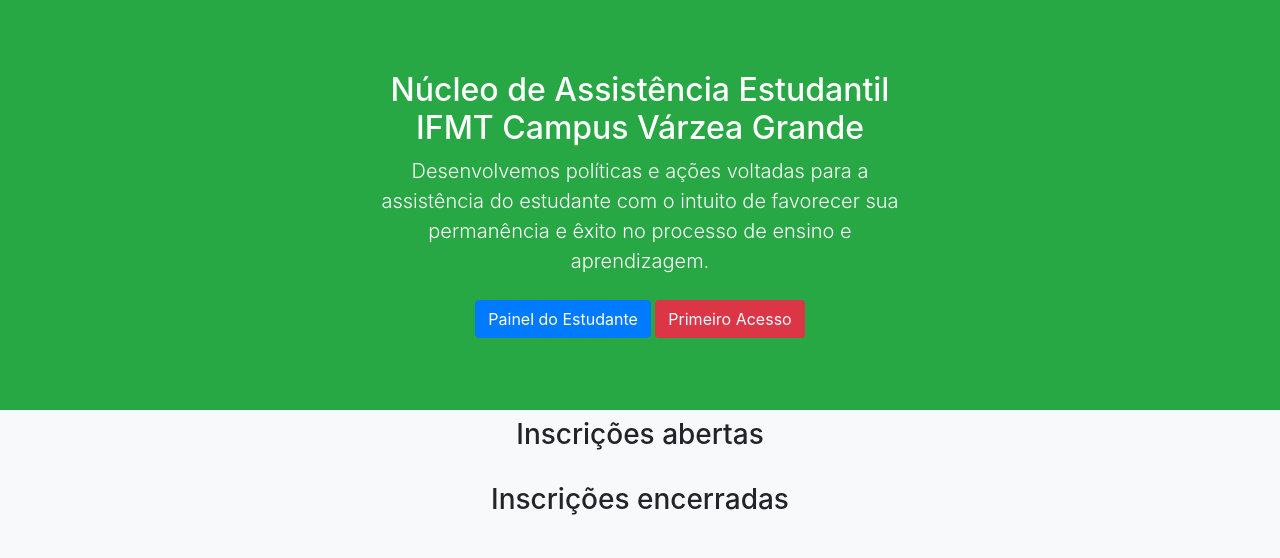
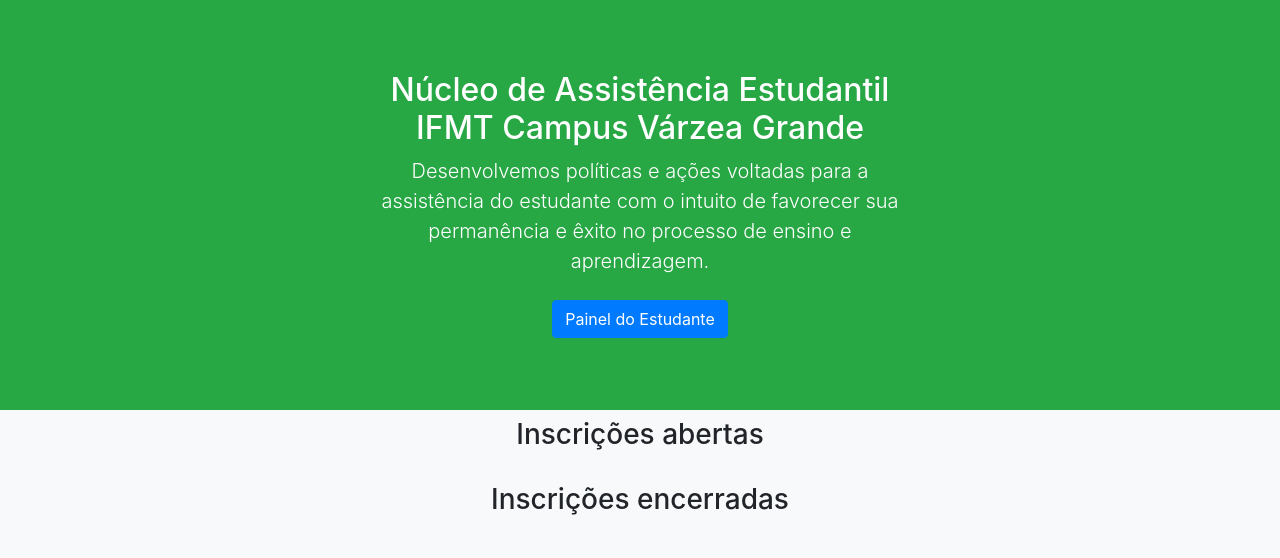
Before and after one commit to amarantejoacil/sisnae, a Django app: page / in a window 1280 px wide. Shown: the part 57-615 px from the top of the page. Run offline with Django 3.2, Linux system fonts and the light colour scheme; data that the repository does not hold is empty; some libraries are stand-ins or nearby versions.

Commit message:
removendo rota primeiro acesso do modulo core

```diff
--- a/aluno/urls.py
+++ b/aluno/urls.py
@@ -2,5 +2,5 @@ from django.urls import path
 
 from .views import AlunoView
 urlpatterns = [
-    path('', AlunoView.as_view(), name='AlunoView'),
+    path('primeiro_acesso', AlunoView.as_view(), name='AlunoView'),
 ]
--- a/core/templates/topo.html
+++ b/core/templates/topo.html
@@ -7,7 +7,7 @@
         <p class="lead text-white">Desenvolvemos políticas e ações voltadas para a assistência do estudante com o intuito de favorecer sua permanência e êxito no processo de ensino e aprendizagem.</p>
         <p>
           <a href="{% url 'painel_estudante' %}" class="btn btn-primary my-2">Painel do Estudante</a>
-          <a href="{% url 'primeiro_acesso' %}" class="btn bg-danger text-white my-2">Primeiro Acesso</a>
+          <!--<a href="" class="btn bg-danger text-white my-2">Primeiro Acesso</a>-->
           <!--<a href="#" class="btn btn-secondary my-2">Secondary action</a>-->
         </p>
       </div>
--- a/core/urls.py
+++ b/core/urls.py
@@ -1,7 +1,7 @@
 from django.urls import path
 
 from .views import IndexView, PerguntaFreqView, EquipeView, PainelEstudanteView, TodosEditaisView
-from .views import PrimeiroAcessoView
+#from .views import PrimeiroAcessoView
 
 urlpatterns = [
     path('', IndexView.as_view(), name='index'),
@@ -9,5 +9,5 @@ urlpatterns = [
     path('equipe/', EquipeView.as_view(), name='equipe'),
     path('painel_estudante/', PainelEstudanteView.as_view(), name='painel_estudante'),
     path('todos_editais/', TodosEditaisView.as_view(), name='todos_editais'),
-    path('primeiro_acesso/', PrimeiroAcessoView.as_view(), name='primeiro_acesso'),
+    #path('primeiro_acesso/', PrimeiroAcessoView.as_view(), name='primeiro_acesso'),
 ]
--- a/core/views.py
+++ b/core/views.py
@@ -22,11 +22,11 @@ class EquipeView(TemplateView):
 class PainelEstudanteView(TemplateView):
     template_name = 'painel_estudante.html'
 
-
+"""
 class PrimeiroAcessoView(TemplateView):
     template_name = 'primeiro_acesso.html'
 
-
+"""
 class TodosEditaisView(TemplateView):
     template_name = 'todos_editais.html'
 
--- a/sisnae/settings.py
+++ b/sisnae/settings.py
@@ -91,8 +91,6 @@ DATABASES = {
         'PASSWORD': 'mathias0912',
         'HOST': 'localhost',
         'PORT': '5432',
-
-
     }
 }
 
```
